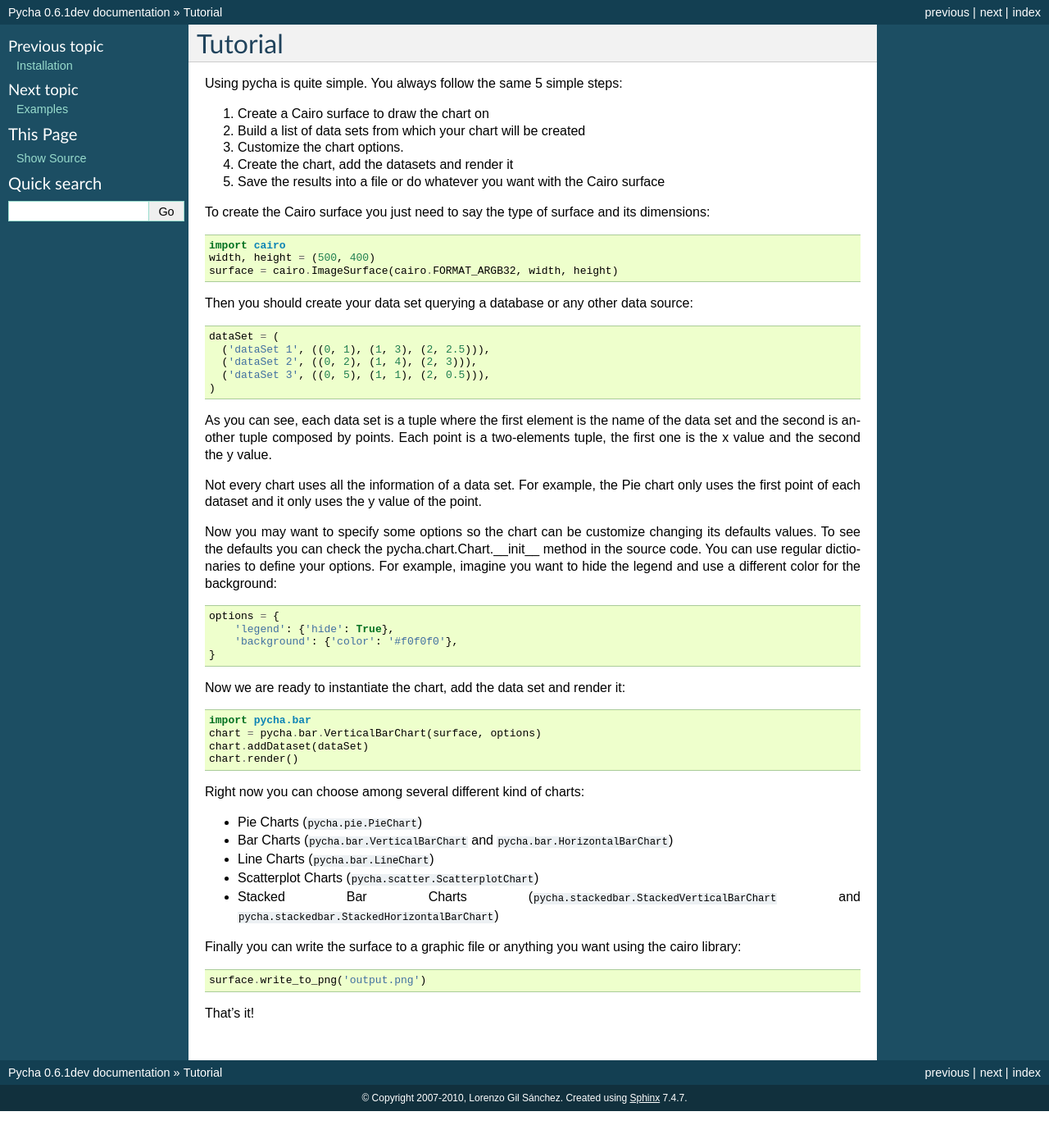
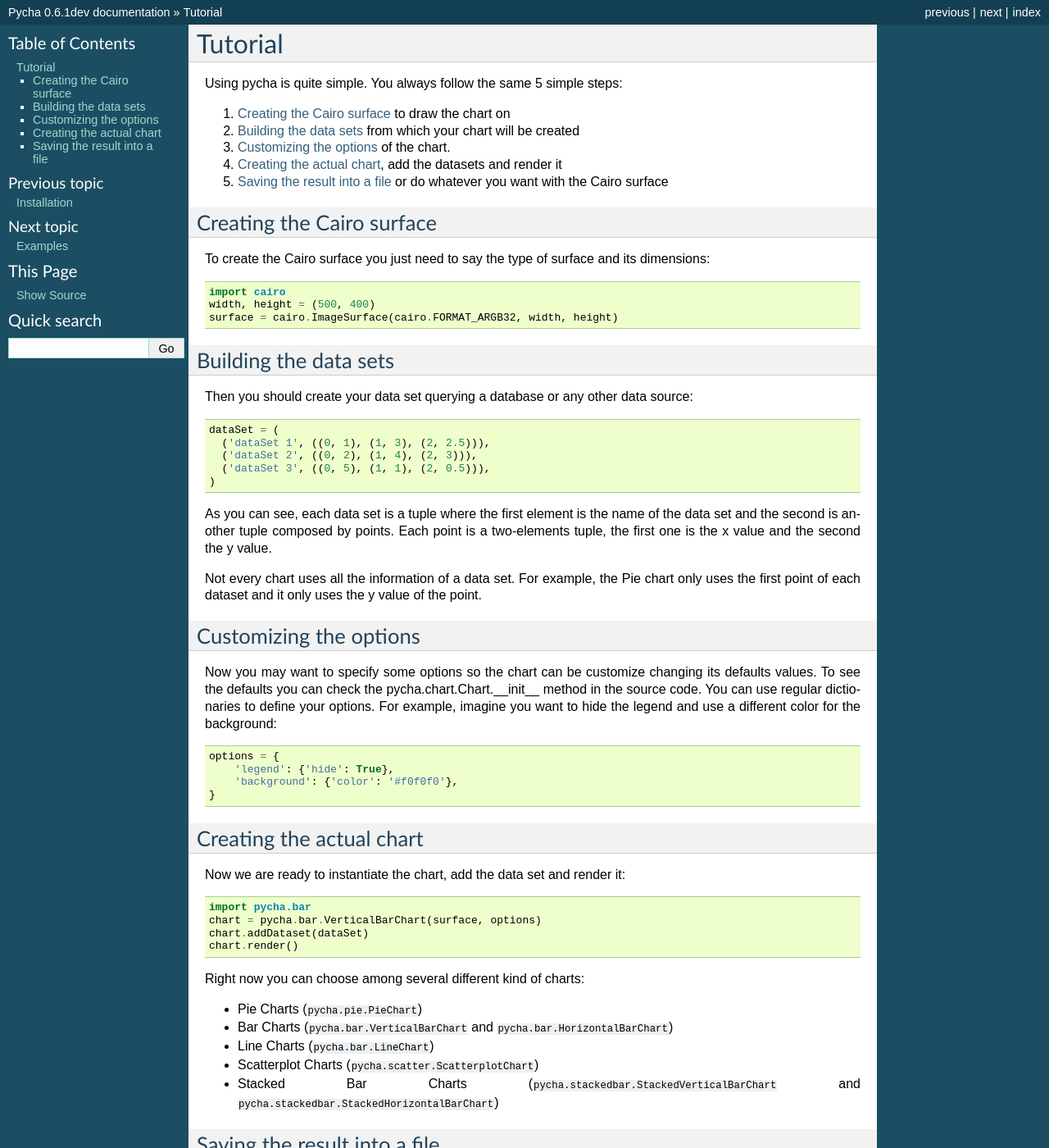
Before and after one commit to bastula/pycha, a Sphinx documentation site: the page built from docs/source/tutorial.rst, in a window 1280 px wide and 1400 px high. Shown: the whole window at 82% size. Built offline with Sphinx 7.4.7, drawn with Linux system fonts in a browser that asks for light colours.

Commit message:
Create subsections in the tutorial as suggested by Leandro Regueiro

```diff
--- a/docs/source/tutorial.rst
+++ b/docs/source/tutorial.rst
@@ -4,12 +4,16 @@ Tutorial
 
 Using pycha is quite simple. You always follow the same 5 simple steps:
 
-1. Create a Cairo surface to draw the chart on
-2. Build a list of data sets from which your chart will be created
-3. Customize the chart options.
-4. Create the chart, add the datasets and render it
-5. Save the results into a file or do whatever you want with the Cairo
+1. `Creating the Cairo surface`_ to draw the chart on
+2. `Building the data sets`_ from which your chart will be created
+3. `Customizing the options`_ of the chart.
+4. `Creating the actual chart`_, add the datasets and render it
+5. `Saving the result into a file`_ or do whatever you want with the Cairo
    surface
+
+
+Creating the Cairo surface
+--------------------------
 
 To create the Cairo surface you just need to say the type of surface and its
 dimensions::
@@ -17,6 +21,10 @@ dimensions::
    import cairo
    width, height = (500, 400)
    surface = cairo.ImageSurface(cairo.FORMAT_ARGB32, width, height)
+
+
+Building the data sets
+----------------------
 
 Then you should create your data set querying a database or any other data
 source::
@@ -35,6 +43,10 @@ Not every chart uses all the information of a data set. For example, the Pie
 chart only uses the first point of each dataset and it only uses the y value of
 the point.
 
+
+Customizing the options
+-----------------------
+
 Now you may want to specify some options so the chart can be customize changing
 its defaults values. To see the defaults you can check the
 pycha.chart.Chart.__init__ method in the source code. You can use regular
@@ -45,6 +57,10 @@ legend and use a different color for the background::
        'legend': {'hide': True},
        'background': {'color': '#f0f0f0'},
    }
+
+
+Creating the actual chart
+-------------------------
 
 Now we are ready to instantiate the chart, add the data set and render it::
 
@@ -64,6 +80,10 @@ Right now you can choose among several different kind of charts:
 * Stacked Bar Charts (``pycha.stackedbar.StackedVerticalBarChart`` and
   ``pycha.stackedbar.StackedHorizontalBarChart``)
 
+
+Saving the result into a file
+-----------------------------
+
 Finally you can write the surface to a graphic file or anything you want using
 the cairo library::
 
```
